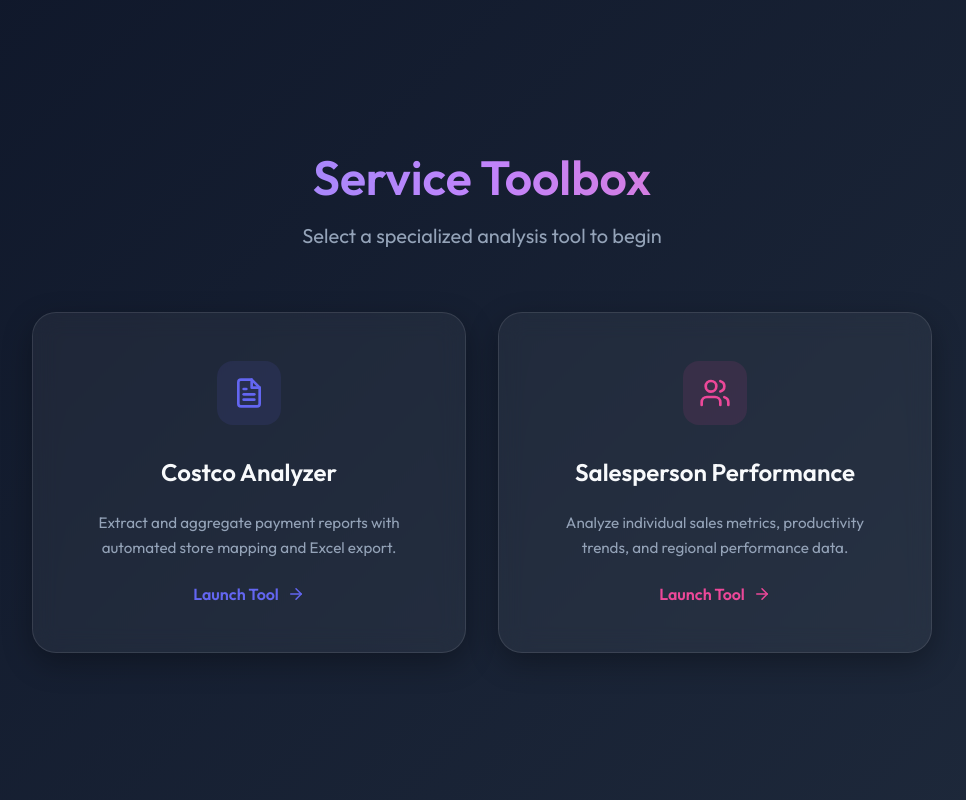
After one commit to chaotic-justice/cherry-pancake, a FastAPI app: page / in a window 1280 px wide. The commit adds this page. Shown: the whole page, without its empty margins (158-1124 px from the left). Run offline with FastAPI, Linux system fonts and the light colour scheme.

Commit message:
home page to split 2 services

```diff
--- /dev/null
+++ b/app/templates/index.html
@@ -0,0 +1,181 @@
+<!DOCTYPE html>
+<html lang="en">
+<head>
+    <meta charset="UTF-8">
+    <meta name="viewport" content="width=device-width, initial-scale=1.0">
+    <title>Toolbox | Multi-Service Hub</title>
+    <link rel="preconnect" href="https://fonts.googleapis.com">
+    <link rel="preconnect" href="https://fonts.gstatic.com" crossorigin>
+    <link href="https://fonts.googleapis.com/css2?family=Outfit:wght@300;400;600&display=swap" rel="stylesheet">
+    <style>
+        :root {
+            --primary: #6366f1;
+            --secondary: #ec4899;
+            --bg-gradient: linear-gradient(135deg, #0f172a 0%, #1e293b 100%);
+            --glass-bg: rgba(255, 255, 255, 0.05);
+            --glass-border: rgba(255, 255, 255, 0.1);
+            --text-main: #f8fafc;
+            --text-muted: #94a3b8;
+        }
+
+        * {
+            margin: 0;
+            padding: 0;
+            box-sizing: border-box;
+            font-family: 'Outfit', sans-serif;
+        }
+
+        body {
+            background: var(--bg-gradient);
+            color: var(--text-main);
+            min-height: 100vh;
+            display: flex;
+            justify-content: center;
+            align-items: center;
+            padding: 2rem;
+        }
+
+        .container {
+            width: 100%;
+            max-width: 900px;
+            animation: fadeIn 0.8s ease-out;
+            text-align: center;
+        }
+
+        @keyframes fadeIn {
+            from { opacity: 0; transform: translateY(20px); }
+            to { opacity: 1; transform: translateY(0); }
+        }
+
+        header {
+            margin-bottom: 4rem;
+        }
+
+        h1 {
+            font-size: 3rem;
+            font-weight: 600;
+            margin-bottom: 1rem;
+            background: linear-gradient(to right, #818cf8, #c084fc, #f472b6);
+            -webkit-background-clip: text;
+            background-clip: text;
+            -webkit-text-fill-color: transparent;
+        }
+
+        .subtitle {
+            color: var(--text-muted);
+            font-size: 1.25rem;
+        }
+
+        .services-grid {
+            display: grid;
+            grid-template-columns: repeat(auto-fit, minmax(300px, 1fr));
+            gap: 2rem;
+        }
+
+        .service-card {
+            background: var(--glass-bg);
+            backdrop-filter: blur(12px);
+            -webkit-backdrop-filter: blur(12px);
+            border: 1px solid var(--glass-border);
+            border-radius: 24px;
+            padding: 3rem;
+            text-decoration: none;
+            color: var(--text-main);
+            transition: all 0.4s cubic-bezier(0.4, 0, 0.2, 1);
+            display: flex;
+            flex-direction: column;
+            align-items: center;
+            gap: 1.5rem;
+            box-shadow: 0 10px 30px rgba(0,0,0,0.3);
+        }
+
+        .service-card:hover {
+            transform: translateY(-10px);
+            border-color: var(--primary);
+            background: rgba(255, 255, 255, 0.08);
+            box-shadow: 0 20px 40px rgba(0,0,0,0.4);
+        }
+
+        .icon-box {
+            width: 64px;
+            height: 64px;
+            background: rgba(99, 102, 241, 0.1);
+            border-radius: 16px;
+            display: flex;
+            align-items: center;
+            justify-content: center;
+            color: var(--primary);
+            margin-bottom: 0.5rem;
+        }
+
+        .service-card.secondary .icon-box {
+            background: rgba(236, 72, 153, 0.1);
+            color: var(--secondary);
+        }
+
+        .service-card:hover .icon-box {
+            transform: scale(1.1);
+        }
+
+        h2 {
+            font-size: 1.5rem;
+            font-weight: 600;
+        }
+
+        p.desc {
+            color: var(--text-muted);
+            font-size: 0.95rem;
+            line-height: 1.6;
+        }
+
+        .action-link {
+            margin-top: auto;
+            font-weight: 600;
+            color: var(--primary);
+            display: flex;
+            align-items: center;
+            gap: 8px;
+        }
+
+        .service-card.secondary .action-link {
+            color: var(--secondary);
+        }
+    </style>
+</head>
+<body>
+
+<div class="container">
+    <header>
+        <h1>Service Toolbox</h1>
+        <p class="subtitle">Select a specialized analysis tool to begin</p>
+    </header>
+
+    <div class="services-grid">
+        <a href="/work" class="service-card">
+            <div class="icon-box">
+                <svg xmlns="http://www.w3.org/2000/svg" width="32" height="32" viewBox="0 0 24 24" fill="none" stroke="currentColor" stroke-width="2" stroke-linecap="round" stroke-linejoin="round"><path d="M14 2H6a2 2 0 0 0-2 2v16a2 2 0 0 0 2 2h12a2 2 0 0 0 2-2V8z"/><polyline points="14 2 14 8 20 8"/><line x1="16" y1="13" x2="8" y2="13"/><line x1="16" y1="17" x2="8" y2="17"/><polyline points="10 9 9 9 8 9"/></svg>
+            </div>
+            <h2>Costco Analyzer</h2>
+            <p class="desc">Extract and aggregate payment reports with automated store mapping and Excel export.</p>
+            <div class="action-link">
+                Launch Tool
+                <svg xmlns="http://www.w3.org/2000/svg" width="18" height="18" viewBox="0 0 24 24" fill="none" stroke="currentColor" stroke-width="2" stroke-linecap="round" stroke-linejoin="round"><line x1="5" y1="12" x2="19" y2="12"/><polyline points="12 5 19 12 12 19"/></svg>
+            </div>
+        </a>
+
+        <a href="/sales" class="service-card secondary">
+            <div class="icon-box">
+                <svg xmlns="http://www.w3.org/2000/svg" width="32" height="32" viewBox="0 0 24 24" fill="none" stroke="currentColor" stroke-width="2" stroke-linecap="round" stroke-linejoin="round"><path d="M16 21v-2a4 4 0 0 0-4-4H6a4 4 0 0 0-4 4v2"/><circle cx="9" cy="7" r="4"/><path d="M22 21v-2a4 4 0 0 0-3-3.87"/><path d="M16 3.13a4 4 0 0 1 0 7.75"/></svg>
+            </div>
+            <h2>Salesperson Performance</h2>
+            <p class="desc">Analyze individual sales metrics, productivity trends, and regional performance data.</p>
+            <div class="action-link">
+                Launch Tool
+                <svg xmlns="http://www.w3.org/2000/svg" width="18" height="18" viewBox="0 0 24 24" fill="none" stroke="currentColor" stroke-width="2" stroke-linecap="round" stroke-linejoin="round"><line x1="5" y1="12" x2="19" y2="12"/><polyline points="12 5 19 12 12 19"/></svg>
+            </div>
+        </a>
+    </div>
+</div>
+
+</body>
+</html>
--- /dev/null
+++ b/app/templates/sales.html
@@ -0,0 +1,122 @@
+<!DOCTYPE html>
+<html lang="en">
+<head>
+    <meta charset="UTF-8">
+    <meta name="viewport" content="width=device-width, initial-scale=1.0">
+    <title>Salesperson Performance | WIP</title>
+    <link rel="preconnect" href="https://fonts.googleapis.com">
+    <link rel="preconnect" href="https://fonts.gstatic.com" crossorigin>
+    <link href="https://fonts.googleapis.com/css2?family=Outfit:wght@300;400;600&display=swap" rel="stylesheet">
+    <style>
+        :root {
+            --primary: #6366f1;
+            --bg-gradient: linear-gradient(135deg, #0f172a 0%, #1e293b 100%);
+            --glass-bg: rgba(255, 255, 255, 0.05);
+            --glass-border: rgba(255, 255, 255, 0.1);
+            --text-main: #f8fafc;
+            --text-muted: #94a3b8;
+        }
+
+        * {
+            margin: 0;
+            padding: 0;
+            box-sizing: border-box;
+            font-family: 'Outfit', sans-serif;
+        }
+
+        body {
+            background: var(--bg-gradient);
+            color: var(--text-main);
+            min-height: 100vh;
+            display: flex;
+            justify-content: center;
+            align-items: center;
+            padding: 2rem;
+        }
+
+        .container {
+            text-align: center;
+            animation: fadeIn 0.8s ease-out;
+        }
+
+        @keyframes fadeIn {
+            from { opacity: 0; transform: translateY(20px); }
+            to { opacity: 1; transform: translateY(0); }
+        }
+
+        .card {
+            background: var(--glass-bg);
+            backdrop-filter: blur(12px);
+            -webkit-backdrop-filter: blur(12px);
+            border: 1px solid var(--glass-border);
+            border-radius: 32px;
+            padding: 5rem 3rem;
+            max-width: 600px;
+            box-shadow: 0 25px 50px -12px rgba(0, 0, 0, 0.5);
+        }
+
+        .wip-icon {
+            font-size: 5rem;
+            margin-bottom: 2rem;
+            display: inline-block;
+            animation: pulse 2s infinite;
+        }
+
+        @keyframes pulse {
+            0% { transform: scale(1); filter: drop-shadow(0 0 0 rgba(129, 140, 248, 0)); }
+            50% { transform: scale(1.05); filter: drop-shadow(0 0 20px rgba(129, 140, 248, 0.3)); }
+            100% { transform: scale(1); filter: drop-shadow(0 0 0 rgba(129, 140, 248, 0)); }
+        }
+
+        h1 {
+            font-size: 3rem;
+            margin-bottom: 1.5rem;
+            background: linear-gradient(to right, #818cf8, #c084fc);
+            -webkit-background-clip: text;
+            background-clip: text;
+            -webkit-text-fill-color: transparent;
+        }
+
+        p {
+            color: var(--text-muted);
+            font-size: 1.25rem;
+            margin-bottom: 3rem;
+            line-height: 1.6;
+        }
+
+        .back-btn {
+            display: inline-flex;
+            align-items: center;
+            gap: 10px;
+            padding: 1rem 2rem;
+            background: var(--primary);
+            color: white;
+            text-decoration: none;
+            border-radius: 12px;
+            font-weight: 600;
+            transition: all 0.3s ease;
+        }
+
+        .back-btn:hover {
+            transform: translateX(-5px);
+            filter: brightness(1.1);
+            box-shadow: 0 10px 20px rgba(99, 102, 241, 0.3);
+        }
+    </style>
+</head>
+<body>
+
+<div class="container">
+    <div class="card">
+        <div class="wip-icon">🚀</div>
+        <h1>Coming Soon</h1>
+        <p>We're building a powerful Salesperson Performance analysis tool. This feature will be available shortly.</p>
+        <a href="/" class="back-btn">
+            <svg xmlns="http://www.w3.org/2000/svg" width="20" height="20" viewBox="0 0 24 24" fill="none" stroke="currentColor" stroke-width="2" stroke-linecap="round" stroke-linejoin="round"><line x1="19" y1="12" x2="5" y2="12"/><polyline points="12 19 5 12 12 5"/></svg>
+            Back to Toolbox
+        </a>
+    </div>
+</div>
+
+</body>
+</html>
--- a/app/templates/work.html
+++ b/app/templates/work.html
@@ -174,6 +174,25 @@
             transform: translateY(-3px);
         }
 
+        .back-btn {
+            display: inline-flex;
+            align-items: center;
+            gap: 10px;
+            padding: 1rem 2rem;
+            background: var(--primary);
+            color: white;
+            text-decoration: none;
+            border-radius: 12px;
+            font-weight: 600;
+            transition: all 0.3s ease;
+        }
+
+        .back-btn:hover {
+            transform: translateX(-5px);
+            filter: brightness(1.1);
+            box-shadow: 0 10px 20px rgba(99, 102, 241, 0.3);
+        }
+
         .submit-btn {
             background: linear-gradient(to right, var(--primary), var(--secondary));
             color: white;
@@ -322,6 +341,10 @@
                 </button>
             </form>
         </div>
+        <a href="/" class="back-btn">
+            <svg xmlns="http://www.w3.org/2000/svg" width="20" height="20" viewBox="0 0 24 24" fill="none" stroke="currentColor" stroke-width="2" stroke-linecap="round" stroke-linejoin="round"><line x1="19" y1="12" x2="5" y2="12"/><polyline points="12 19 5 12 12 5"/></svg>
+            Back to Toolbox
+        </a>
     </div>
 </div>
 
--- a/app/main.py
+++ b/main.py
@@ -1,4 +1,4 @@
-from .library.utils import extract_key, get_store_names
+from app.library.utils import extract_key, get_store_names
 import jinja2
 import os
 import re
@@ -11,29 +11,30 @@ from pypdf import PdfReader
 from openpyxl import Workbook
 from openpyxl.utils.dataframe import dataframe_to_rows
 
-TEMPLATE_DIR = os.path.join(os.path.dirname(__file__), "templates")
+TEMPLATE_DIR = os.path.join(os.path.dirname(__file__), "app", "templates")
 environment = jinja2.Environment(loader=jinja2.FileSystemLoader(TEMPLATE_DIR))
-template_index = environment.from_string("Hello, {{ name }}!")
+template_index = environment.get_template("index.html")
 template_work = environment.get_template("work.html")
+template_sales = environment.get_template("sales.html")
 
 app = FastAPI()
 
 
 @app.get("/")
 async def root():
-    message = "This is an example of FastAPI with Jinja2 - go to /hi/<name> to see a template rendered"
-    return {"message": message}
-
-
-@app.get("/hi/{name}")
-async def say_hi(name: str):
-    message = template_index.render(name=name)
-    return {"message": message}
+    html = template_index.render()
+    return HTMLResponse(content=html)
 
 
 @app.get("/work")
 async def work_get():
     html = template_work.render()
+    return HTMLResponse(content=html)
+
+
+@app.get("/sales")
+async def sales_get():
+    html = template_sales.render()
     return HTMLResponse(content=html)
 
 
@@ -187,4 +188,4 @@ async def work_post(
 if __name__ == "__main__":
     import uvicorn
 
-    uvicorn.run(app, host="0.0.0.0", port=8000)
+    uvicorn.run(app, host="0.0.0.0", port=5000)
```
Also changed, not shown: render.yaml (added, +9 -0 lines), requirements.txt (added, +9 -0 lines).
